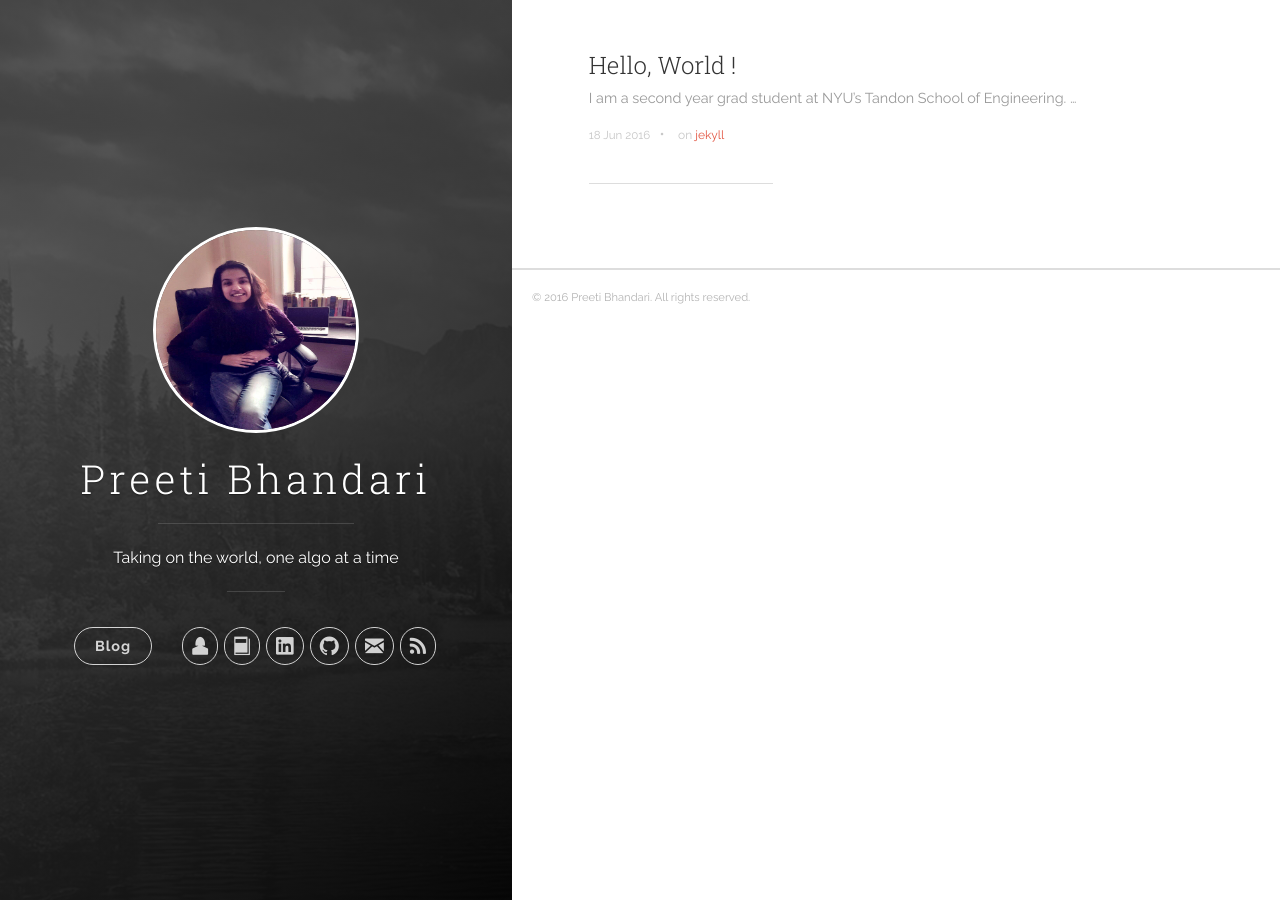
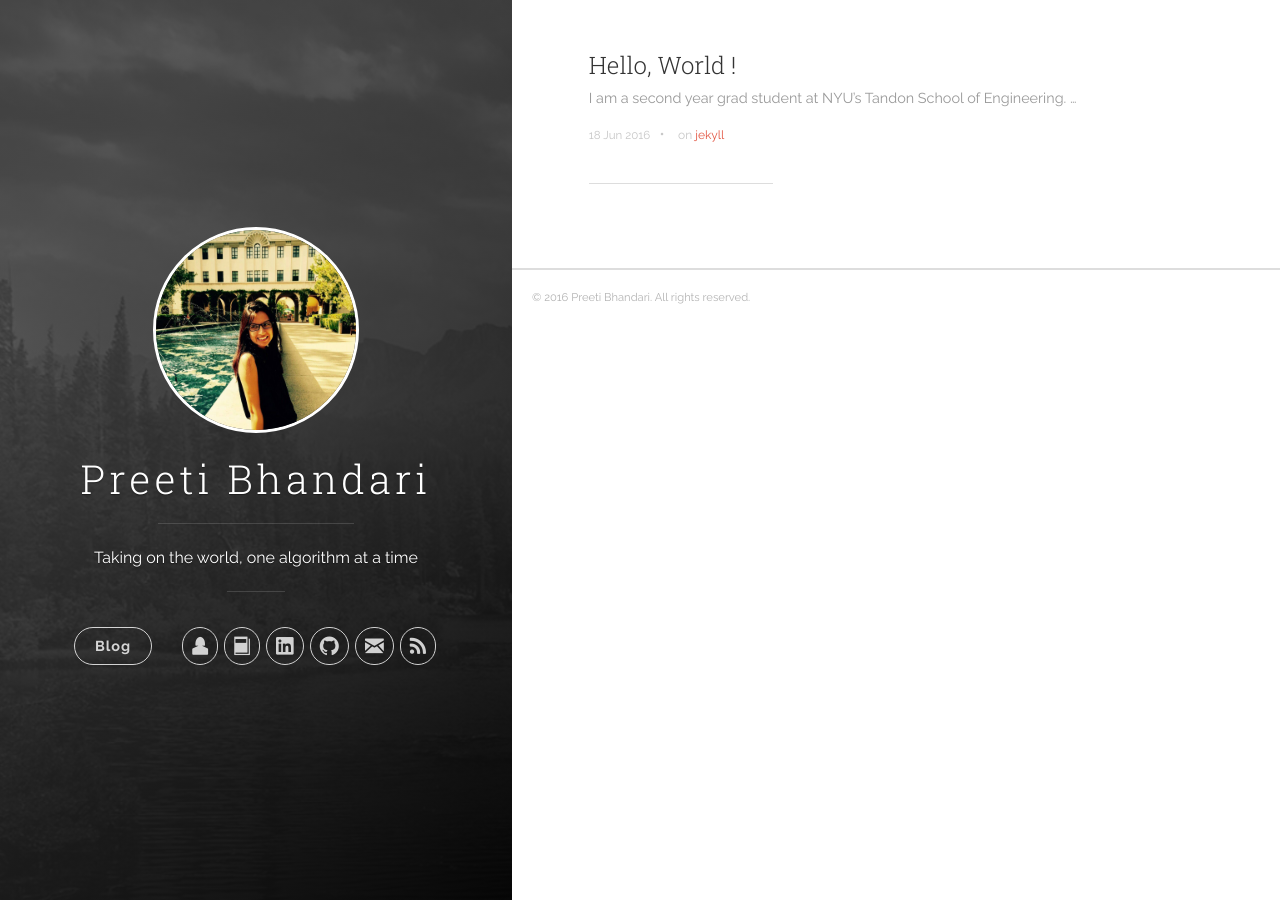
Before and after one commit to preeti1205/preeti1205.github.io, a Jekyll site: the page built from index.html, in a window 1280 px wide. Built offline with Jekyll 4.4.1, drawn with Linux system fonts in a browser that asks for light colours; nearby versions of some CDN libraries; the list of posts is cut into pages by our own code.

Commit message:
Modified tagline

```diff
--- a/_config.yml
+++ b/_config.yml
@@ -1,6 +1,6 @@
 # Site settings
 title: Preeti Bhandari
-description: 'Taking on the world, one algo at a time'
+description: 'Taking on the world, one algorithm at a time'
 url: 'http://preetibhandari.com'
 baseurl: '/'
 # google_analytics: 'UA-XXXXXX-X'
```
Also changed, not shown: images/profile.jpg, images/profile_pic.jpg (deleted), 1 other file.
